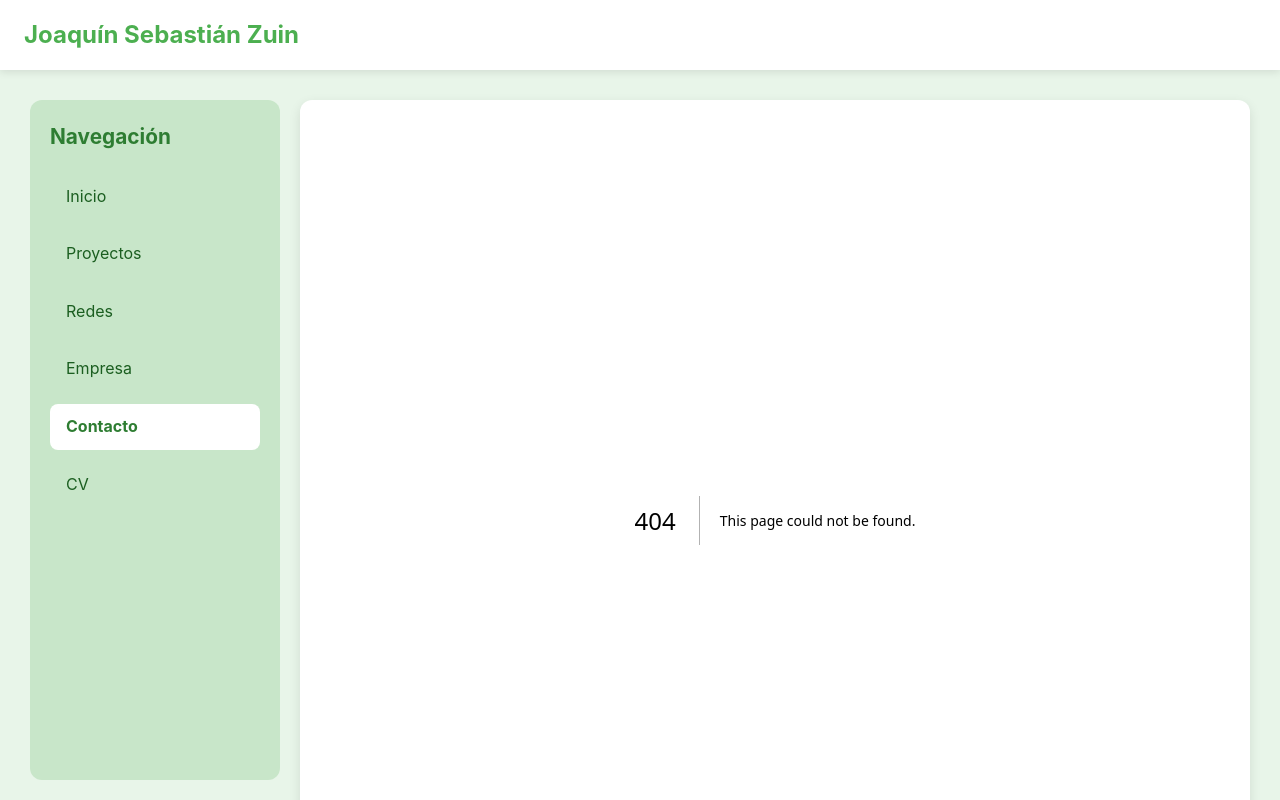
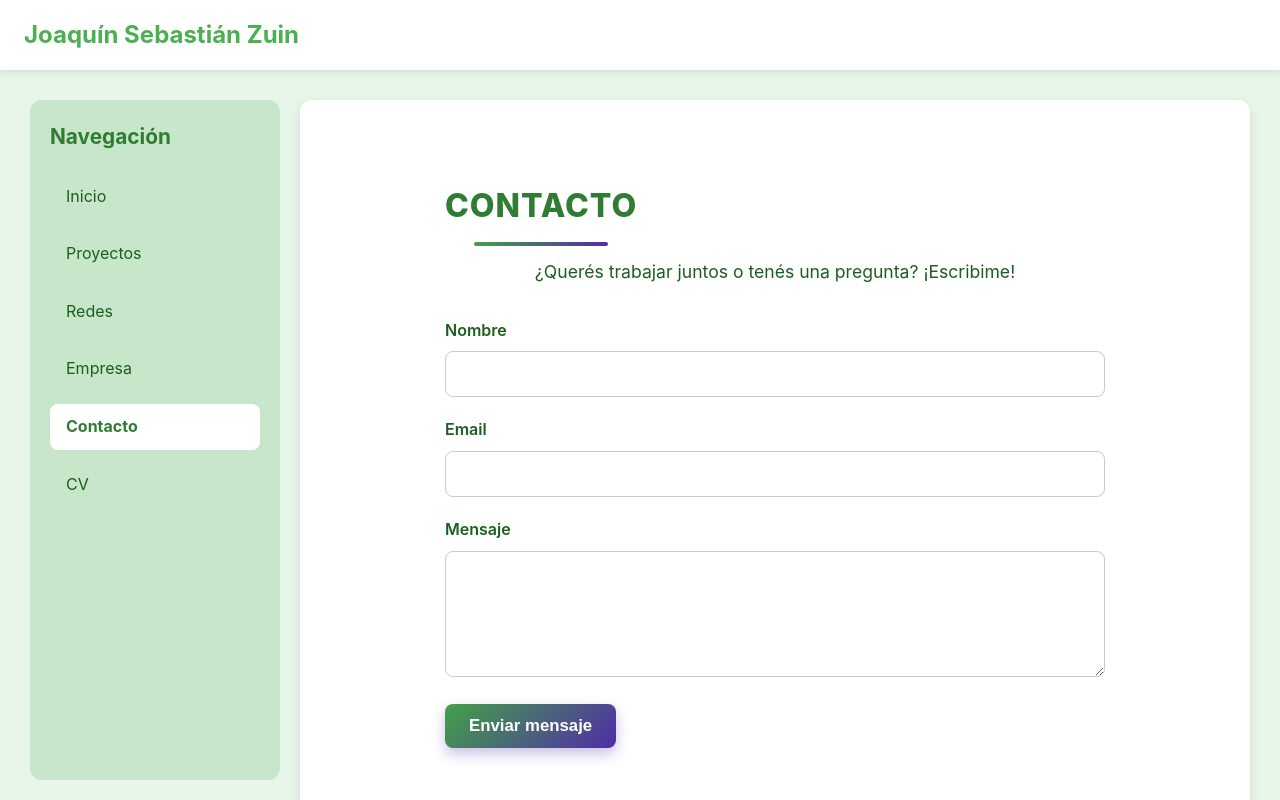
Before and after one commit to joakozuin/portfoliojoaquinzuin, a Next.js app: page /contacto in a window 1280 px wide. Before the commit this address had no page. Shown: the top 800 px of the page. Built offline with nearby package versions, Linux system fonts and the light colour scheme.

Commit message:
[create]se creo el archivo contacto.tsx  con la liberia emailjs

```diff
--- a/package.json
+++ b/package.json
@@ -9,6 +9,7 @@
     "lint": "eslint"
   },
   "dependencies": {
+    "@emailjs/browser": "^4.4.1",
     "@next/third-parties": "^15.5.4",
     "lite-youtube-embed": "^0.3.3",
     "next": "15.5.4",
--- /dev/null
+++ b/src/app/contacto/page.tsx
@@ -0,0 +1,15 @@
+
+
+
+import Contacto from '@/components/Contacto/Contacto'
+import React from 'react'
+
+const page = () => {
+  return (
+    <div>
+     <Contacto/>
+    </div>
+  )
+}
+
+export default page
--- a/src/app/globals.css
+++ b/src/app/globals.css
@@ -880,3 +880,79 @@ body {
     padding: 16px 12px;
   }
 }
+
+/* === Contacto === */
+.contacto-section {
+  margin: 60px 0;
+  max-width: 700px;
+  margin-left: auto;
+  margin-right: auto;
+  padding: 0 20px;
+}
+
+.contacto-section .section-title {
+  text-align: center;
+  font-size: 2rem;
+  color: var(--green-dark);
+  margin-bottom: 12px;
+}
+
+.contacto-subtitle {
+  text-align: center;
+  color: var(--text-primary);
+  margin-bottom: 32px;
+  font-size: 1.1rem;
+}
+
+.contacto-form {
+  display: flex;
+  flex-direction: column;
+  gap: 20px;
+}
+
+.form-group label {
+  display: block;
+  margin-bottom: 8px;
+  font-weight: 600;
+  color: var(--text-primary);
+}
+
+.form-group input,
+.form-group textarea {
+  width: 100%;
+  padding: 12px;
+  border: 1px solid #ccc;
+  border-radius: 8px;
+  font-family: inherit;
+  font-size: 1rem;
+  transition: border-color 0.2s;
+}
+
+.form-group input:focus,
+.form-group textarea:focus {
+  outline: none;
+  border-color: var(--green-main);
+  box-shadow: 0 0 0 2px rgba(76, 175, 80, 0.2);
+}
+
+.btn-primary {
+  background-color: var(--green-main);
+  color: white;
+  border: none;
+  padding: 12px 24px;
+  border-radius: 8px;
+  font-size: 1.05rem;
+  font-weight: 600;
+  cursor: pointer;
+  transition: background-color 0.2s;
+  align-self: flex-start;
+}
+
+.btn-primary:hover:not(:disabled) {
+  background-color: var(--green-dark);
+}
+
+.btn-primary:disabled {
+  background-color: #a5d6a7;
+  cursor: not-allowed;
+}
--- /dev/null
+++ b/src/components/Contacto/Contacto.tsx
@@ -0,0 +1,108 @@
+// src/components/Contacto.tsx
+'use client';
+
+import React, { useState } from 'react';
+import emailjs from '@emailjs/browser';
+import Swal from 'sweetalert2';
+
+const Contacto = () => {
+  const [formData, setFormData] = useState({
+    from_name: '',
+    reply_to: '',
+    message: '',
+  });
+  const [isSending, setIsSending] = useState(false);
+
+  const handleChange = (e: React.ChangeEvent<HTMLInputElement | HTMLTextAreaElement>) => {
+    const { name, value } = e.target;
+    setFormData((prev) => ({ ...prev, [name]: value }));
+  };
+
+  const handleSubmit = (e: React.FormEvent) => {
+    e.preventDefault();
+    setIsSending(true);
+
+    // Reemplazá estos valores con los tuyos de EmailJS
+    const serviceID = 'service_87c2id6';
+    const templateID = 'template_zjbyujs';
+    const publicKey = 'T2dgesdMZksIk89L4';
+
+    emailjs
+      .send(serviceID, templateID, formData, {
+        publicKey: publicKey,
+      })
+      .then(() => {
+        Swal.fire({
+          title: '¡Mensaje enviado!',
+          text: 'Gracias por contactarme. Te responderé pronto.',
+          icon: 'success',
+          confirmButtonText: 'Aceptar',
+        });
+        setFormData({ from_name: '', reply_to: '', message: '' });
+      })
+      .catch((err) => {
+        console.error('Error:', err);
+        Swal.fire({
+          title: 'Error',
+          text: 'No se pudo enviar el mensaje. Inténtalo de nuevo.',
+          icon: 'error',
+        });
+      })
+      .finally(() => {
+        setIsSending(false);
+      });
+  };
+
+  return (
+    <section className="contacto-section">
+      <h2 className="section-title">Contacto</h2>
+      <p className="contacto-subtitle">
+        ¿Querés trabajar juntos o tenés una pregunta? ¡Escribime!
+      </p>
+      <form className="contacto-form" onSubmit={handleSubmit}>
+        <div className="form-group">
+          <label htmlFor="from_name">Nombre</label>
+          <input
+            type="text"
+            id="from_name"
+            name="from_name"
+            value={formData.from_name}
+            onChange={handleChange}
+            required
+          />
+        </div>
+        <div className="form-group">
+          <label htmlFor="reply_to">Email</label>
+          <input
+            type="email"
+            id="reply_to"
+            name="reply_to"
+            value={formData.reply_to}
+            onChange={handleChange}
+            required
+          />
+        </div>
+        <div className="form-group">
+          <label htmlFor="message">Mensaje</label>
+          <textarea
+            id="message"
+            name="message"
+            rows={5}
+            value={formData.message}
+            onChange={handleChange}
+            required
+          ></textarea>
+        </div>
+        <button
+          type="submit"
+          className="btn-primary"
+          disabled={isSending}
+        >
+          {isSending ? 'Enviando...' : 'Enviar mensaje'}
+        </button>
+      </form>
+    </section>
+  );
+};
+
+export default Contacto;
```
Also changed, not shown: 1 other file (tests, documents, lock files or other folders).
